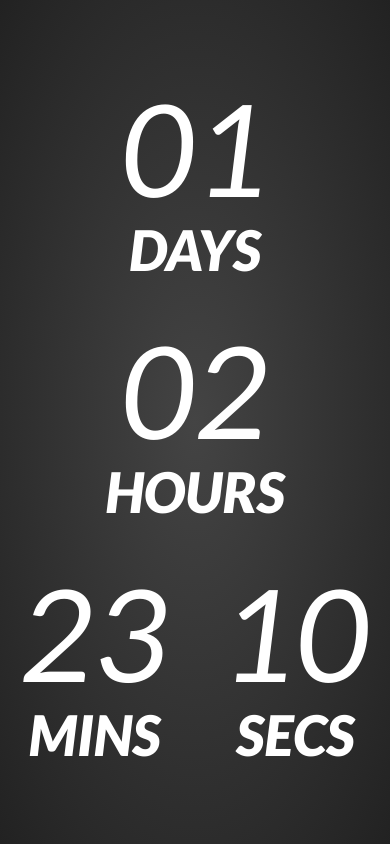
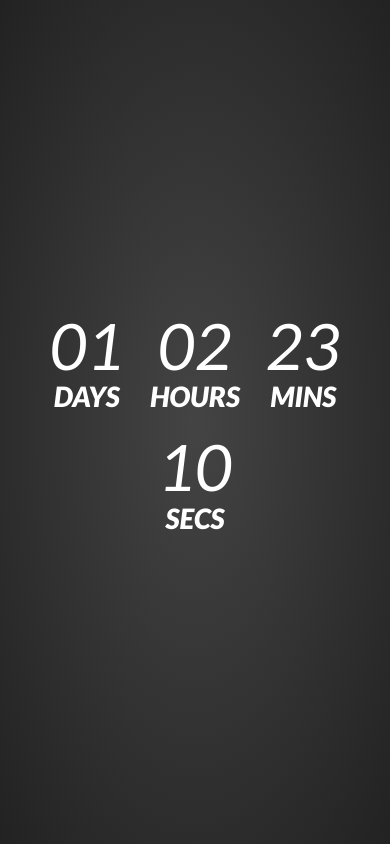
Before and after one commit to arkmuntasser/happy-new-year, a plain HTML site: page index.html in a window 390 px wide. Drawn offline with nearby package versions, Linux system fonts and the light colour scheme.

Commit message:
better on mobile

```diff
--- a/happy-new-year.css
+++ b/happy-new-year.css
@@ -23,6 +23,12 @@ canvas {
   text-transform: uppercase;
 }
 
+@media (max-width: 640px) {
+  .countdown-clock {
+    font-size: 32px;
+  }
+}
+
 .time-container {
   display: inline-block;
   margin: 10px;
@@ -30,12 +36,31 @@ canvas {
   text-align: center;
 }
 
+@media (max-width: 640px) {
+  .time-container {
+    margin: 5px;
+    padding: 5px;
+  }
+}
+
 .label {
   font-size: 56px;
   font-weight: 900;
+}
+
+@media (max-width: 640px) {
+  .label {
+    font-size: 28px;
+  }
 }
 
 .number {
   font-size: 128px;
   font-weight: 400;
 }
+
+@media (max-width: 640px) {
+  .number {
+    font-size: 64px;
+  }
+}
```
